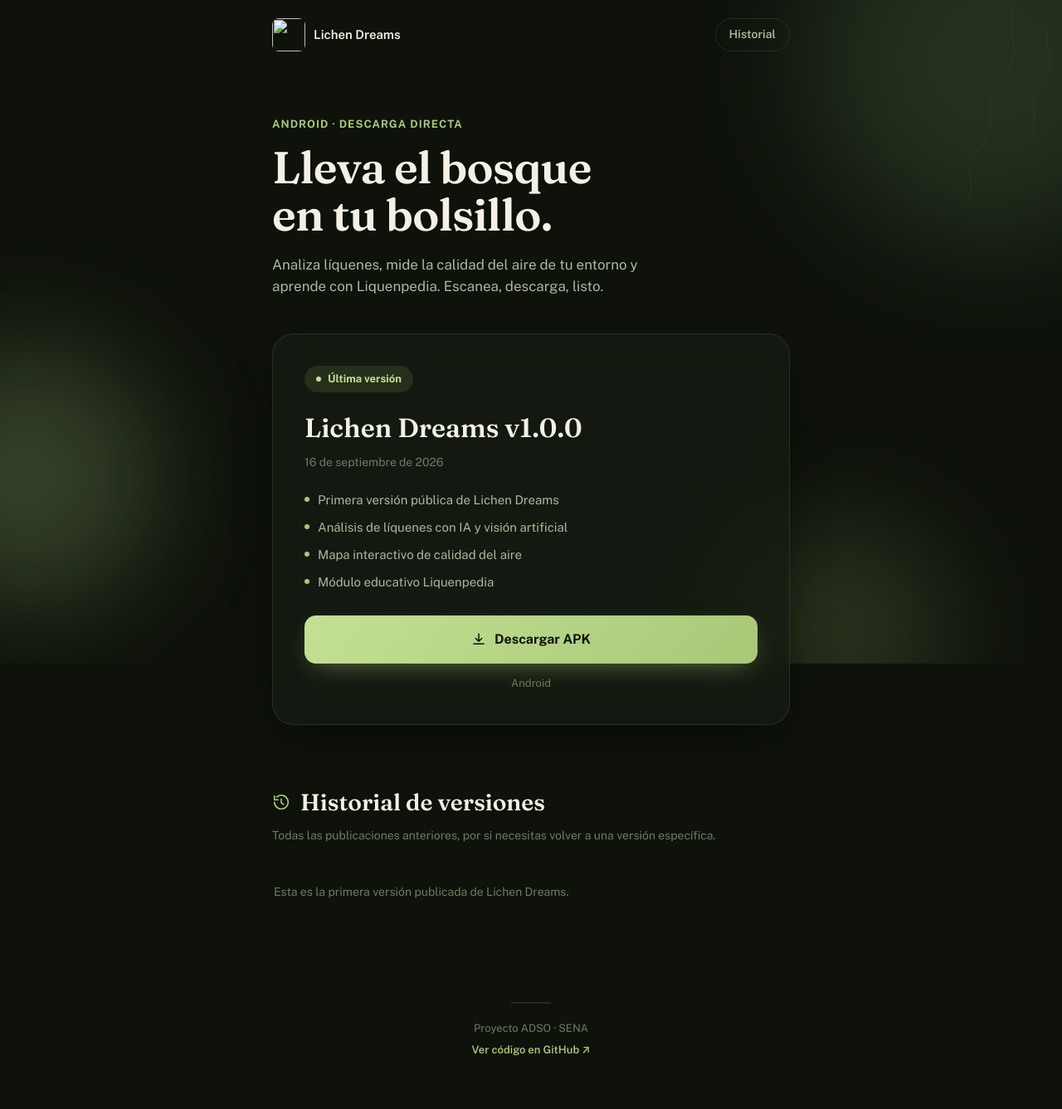
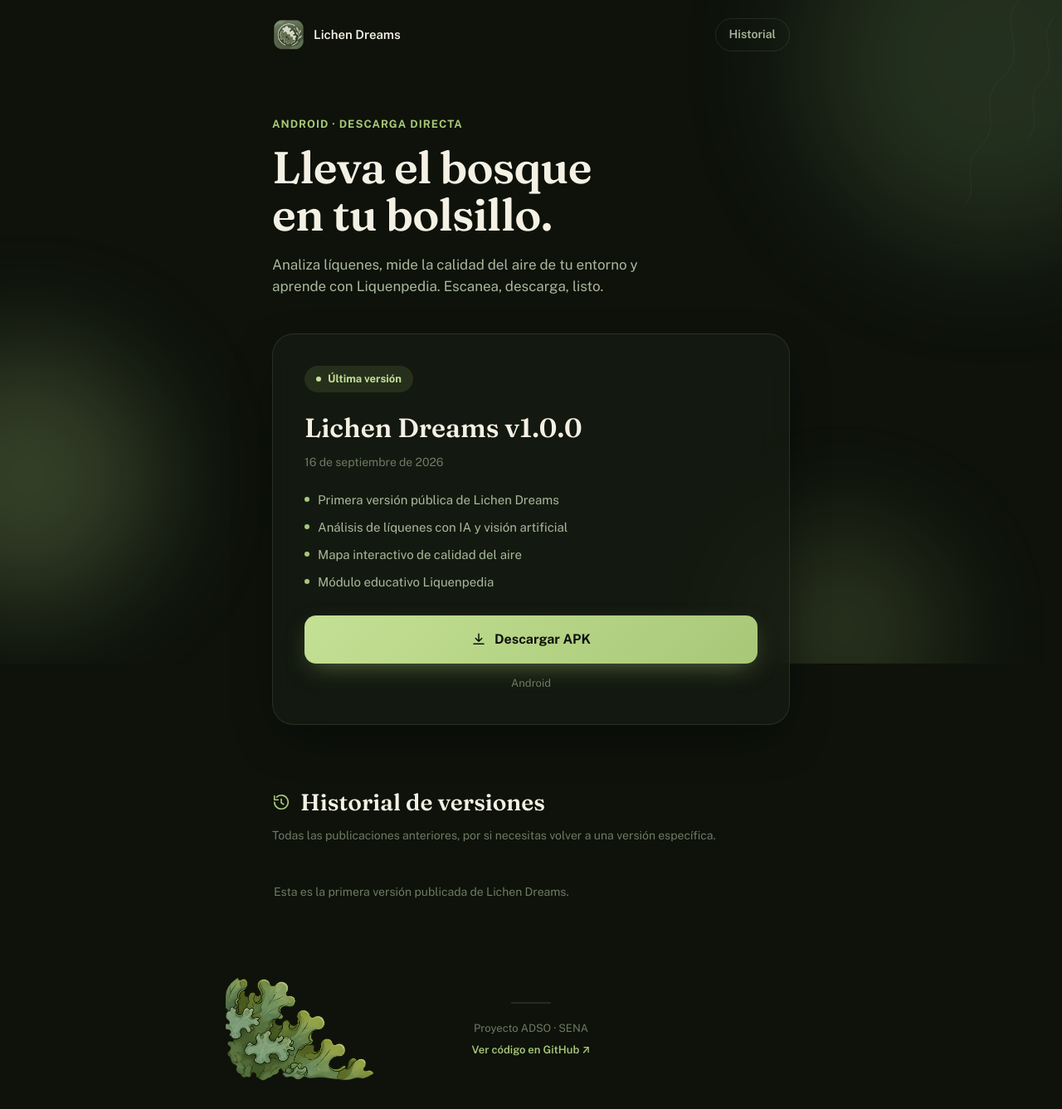
Before and after one commit to HeidyVivas/Qr_Lichen-Dreams, a plain HTML site: page docs/index.html in a window 1280 px wide. Shown: the whole page at 83% size. Drawn offline with nearby package versions, Linux system fonts and the light colour scheme; the site is published under a folder, as on GitHub Pages, so addresses that start at the root find nothing.

Commit message:
arreglo carpetas

```diff
--- a/docs/index.html
+++ b/docs/index.html
@@ -8,7 +8,7 @@
 <link rel="preconnect" href="https://fonts.googleapis.com">
 <link rel="preconnect" href="https://fonts.gstatic.com" crossorigin>
 <link href="https://fonts.googleapis.com/css2?family=Fraunces:opsz,wght@9..144,400;9..144,500;9..144,600;9..144,700&family=Public+Sans:wght@400;500;600;700&display=swap" rel="stylesheet">
-<link rel="icon" href="/icon.png">
+<link rel="icon" href="./img/icon.png">
 <link rel="stylesheet" href="style.css">
 </head>
 <body>
@@ -28,7 +28,7 @@
   <nav class="nav">
     <div class="nav-brand">
       <span class="logo-mark" aria-hidden="true">
-        <img src="/icon.png" alt="">
+        <img src="./img/icon.png" alt="">
       </span>
       Lichen Dreams
     </div>
@@ -80,7 +80,7 @@
   </main>
 
   <footer class="reveal">
-    <img class="footer-lichen" src="/lichen.png" alt="">
+    <img class="footer-lichen" src="./img/lichen.png" alt="">
     <div class="footer-line"></div>
     <p>Proyecto ADSO · SENA</p>
     <a href="https://github.com/Andres0607MP/Lichen-Dreams" target="_blank" rel="noopener">Ver código en GitHub ↗</a>
```
Also changed, not shown: docs/img/icon.png (renamed from icon.png), docs/img/lichen.png (renamed from lichen.png).
